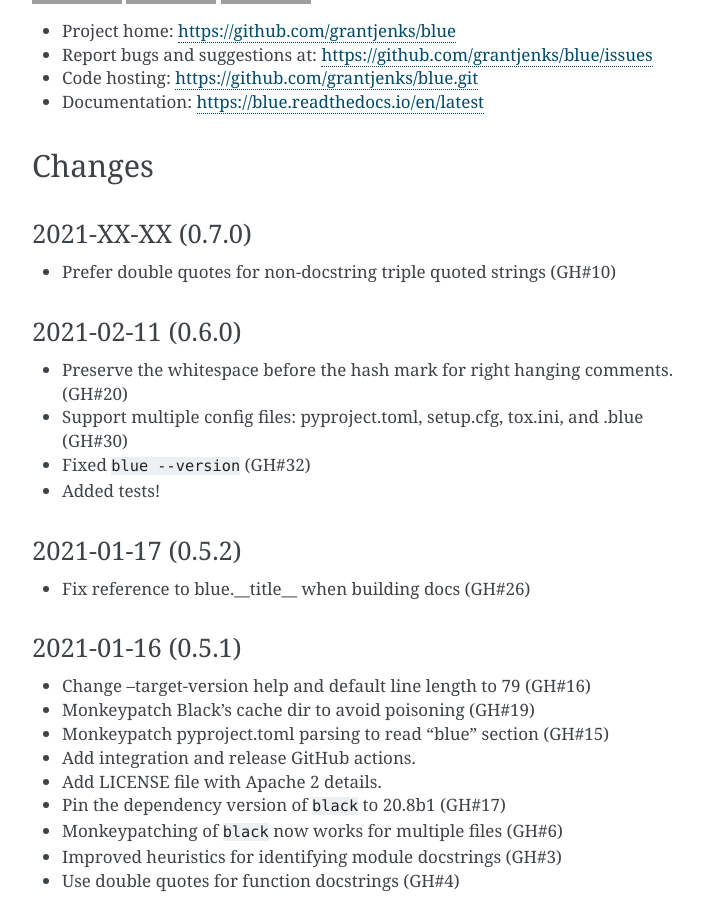
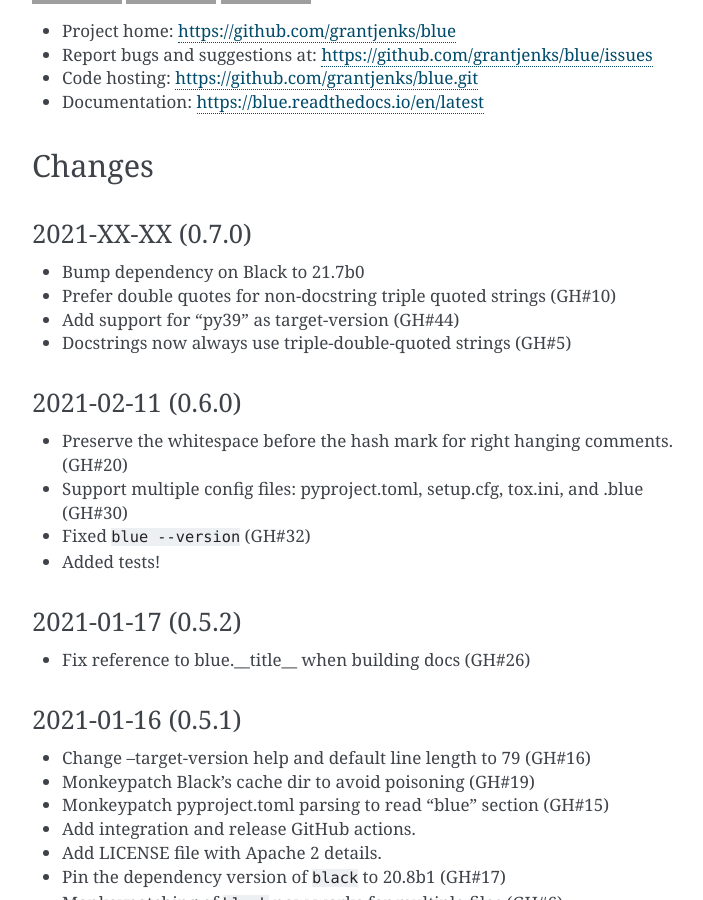
Before and after one commit to grantjenks/blue, a Sphinx documentation site: the page built from docs/index.rst, in a window 1280 px wide and 900 px high, scrolled down 2135 px. Shown: the whole window, without its empty margins (388-1091 px from the left). Built offline with Sphinx 7.4.7, drawn with Linux system fonts in a browser that asks for light colours; grey boxes are pictures that could not be loaded.

Commit message:
Update changelog for 0.7.0 release

```diff
--- a/docs/index.rst
+++ b/docs/index.rst
@@ -8,7 +8,10 @@
 2021-XX-XX (0.7.0)
 ------------------
 
+- Bump dependency on Black to 21.7b0
 - Prefer double quotes for non-docstring triple quoted strings (GH#10)
+- Add support for "py39" as target-version (GH#44)
+- Docstrings now always use triple-double-quoted strings (GH#5)
 
 
 2021-02-11 (0.6.0)
```
